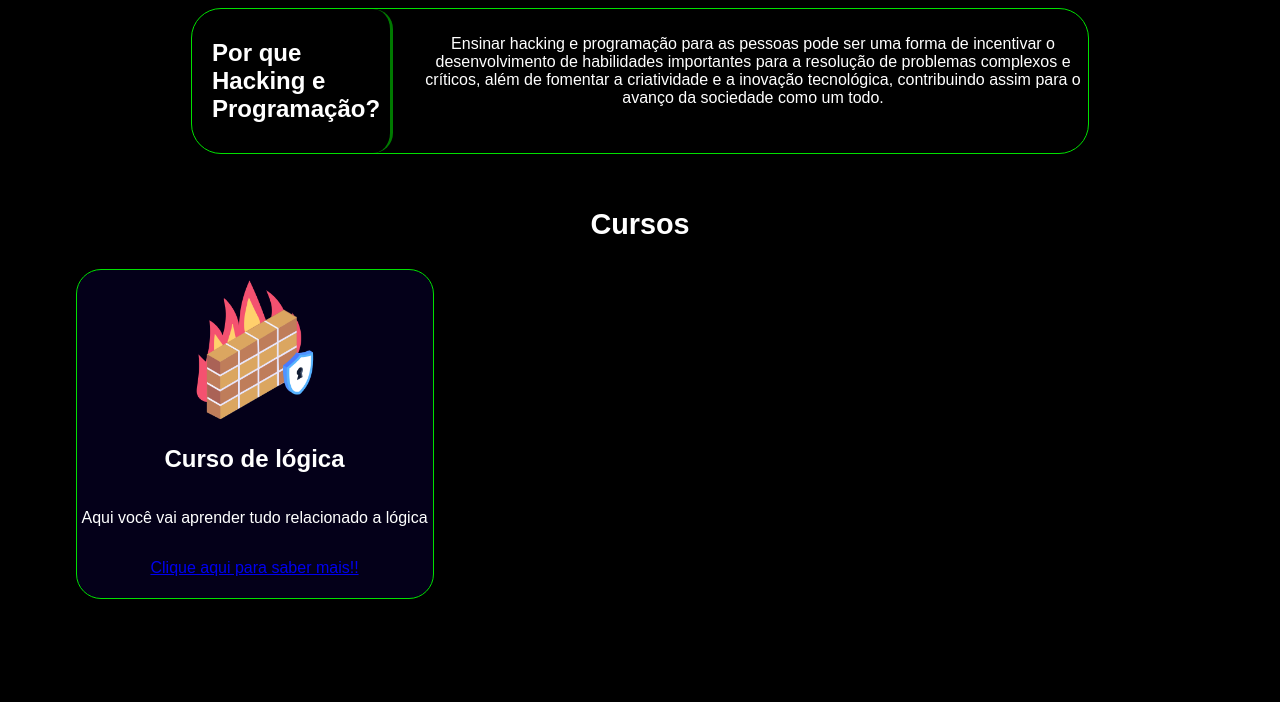
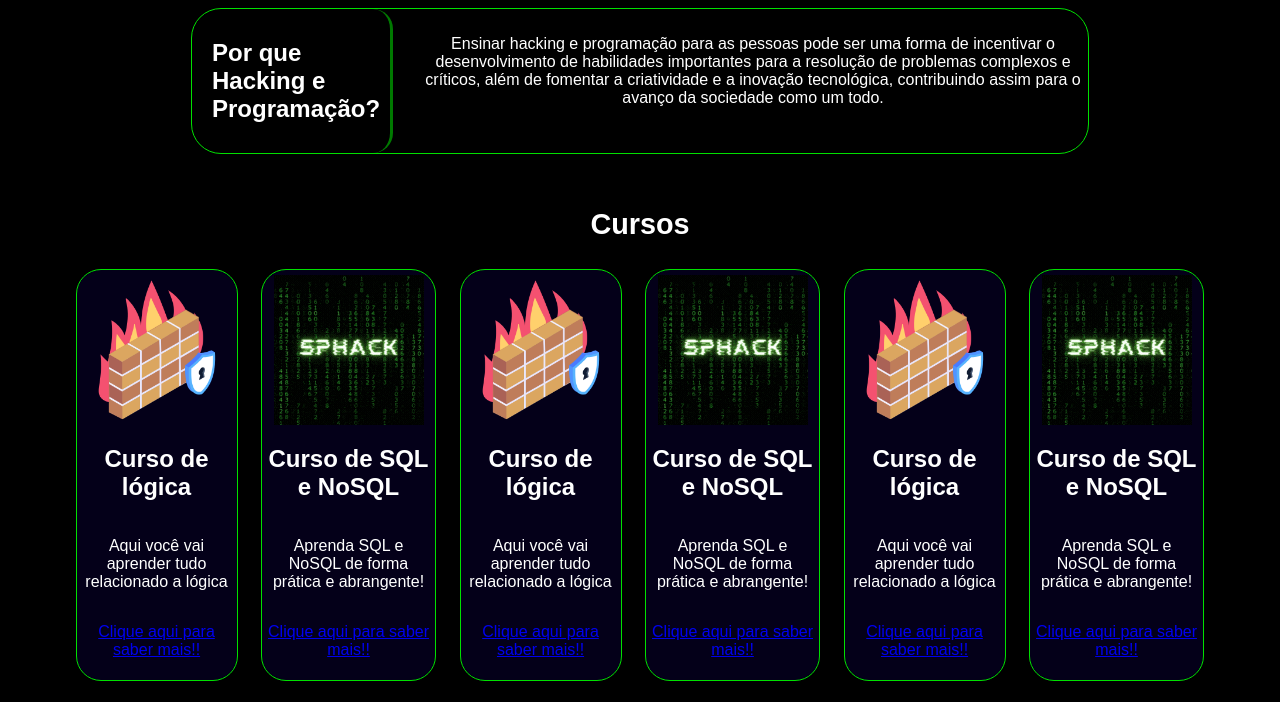
Before and after one commit to FelipeSantos-cco/SPHackSchool, a plain HTML site: page site/public/index.html in a window 1280 px wide. Shown: the part 584-1286 px from the top of the page. Before the commit the page ends 1204 px from the top, so only its background shows below. Drawn offline with Linux system fonts and the light colour scheme.

Commit message:
Teste com mais de três cards
Validação de 'sem imagem no card' ok, falta quebrar a linha sem <br>

```diff
--- a/site/public/js/cursos.js
+++ b/site/public/js/cursos.js
@@ -11,27 +11,41 @@
 // var vt_curso_link = ['https://www.google.com'];
 
 var curso = {
-    titulo: ['Curso de lógica'],
-    enderecoImg: ['./assets/img/protecao.png'],
-    texto: ['Aqui você vai aprender tudo relacionado a lógica'],
-    link: ['https://www.google.com']
+    titulo: ['Curso de lógica', 'Curso de SQL e NoSQL', 'Curso de lógica', 'Curso de SQL e NoSQL', 'Curso de lógica', 'Curso de SQL e NoSQL'],
+    enderecoImg: ['./assets/img/protecao.png', '-1', './assets/img/protecao.png', '-1', './assets/img/protecao.png', '-1'],
+    texto: ['Aqui você vai aprender tudo relacionado a lógica', 'Aprenda SQL e NoSQL de forma prática e abrangente!', 'Aqui você vai aprender tudo relacionado a lógica', 'Aprenda SQL e NoSQL de forma prática e abrangente!', 'Aqui você vai aprender tudo relacionado a lógica', 'Aprenda SQL e NoSQL de forma prática e abrangente!'],
+    link: ['https://www.google.com', 'https://www.w3schools.com', 'https://www.google.com', 'https://www.w3schools.com', 'https://www.google.com', 'https://www.w3schools.com']
 }
 
+var cont_br = 0;
 
-
-for(var i = 0; i < curso.titulo.length; i++ ){
+for (var i = 0; i < curso.titulo.length; i++) {
     // console.log(`Nome do Curso: ${vt_curso_titulo[i]}`);
     // console.log(`Endereço da imagem: ${vt_curso_Enderecoimg[i]}`);
     // console.log(`Texto: ${vt_curso_texto[i]}`);
     // console.log(`Link da pág: ${vt_curso_link[i]}`);
 
+    cont_br+= 1;
+
+    // O valor '-1' é atribuido quando não é encontrado img do curso
+    if (curso.enderecoImg[i] == '-1') {
+        enderecoImg = './assets/sph-gif.gif';
+    }
+    else {
+        enderecoImg = curso.enderecoImg[i];
+    }
+
     div_addCursos.innerHTML += `
     <div class="card">
-        <img src="${curso.enderecoImg[i]}">
+        <img src="${enderecoImg}">
         <h2>${curso.titulo[i]}</h2>
         <p>${curso.texto[i]}</p>
         <p><a href="${curso.link[i]}">Clique aqui para saber mais!!</a></p>
     </div>
     `;
 
+    if (cont_br == 3) {
+        div_addCursos.innerHTML += `<br>`;
+        cont_br = 0;
+    }
 }
```
Also changed, not shown: site/public/index.html (+0 -7 lines), site/public/assets/sph-gif.gif (added).
